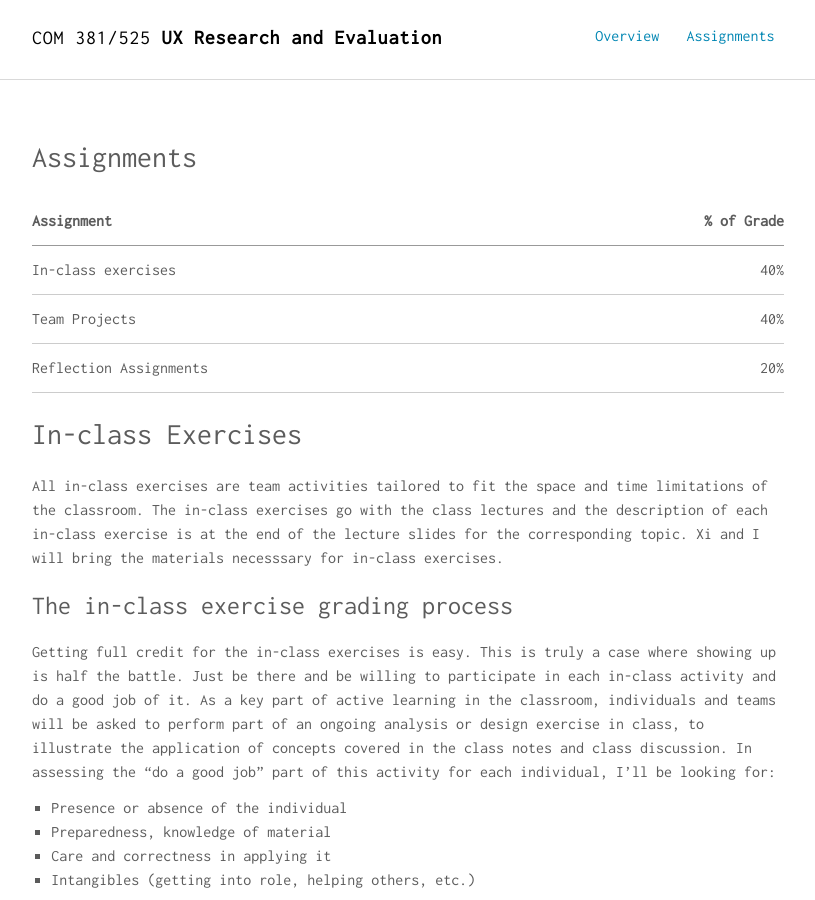
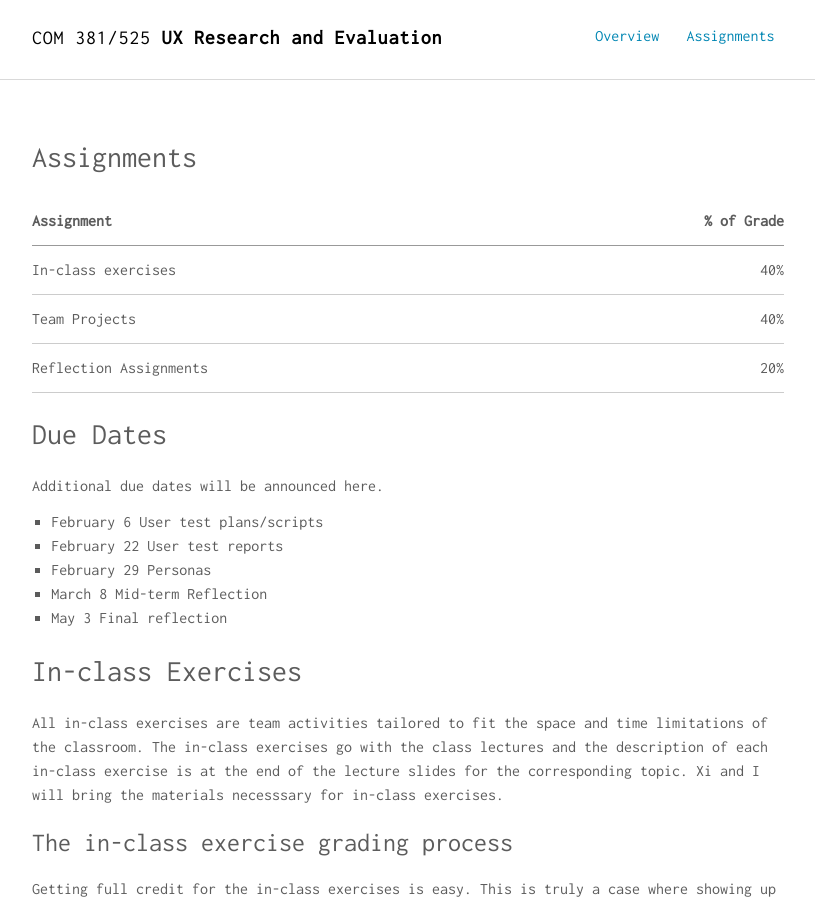
Before and after one commit to libbyh/com525spring2017, a Jekyll site: the page built from assignments.md, in a window 1280 px wide and 900 px high. Shown: the whole window, without its empty margins (232-1047 px from the left). Built offline with Jekyll 4.4.1, drawn with Linux system fonts in a browser that asks for light colours.

Commit message:
add due dates to assignments page

```diff
--- a/assignments.md
+++ b/assignments.md
@@ -9,6 +9,16 @@ permalink: /assignments/
 | In-class exercises     | 40% |
 | Team Projects     | 40%  |
 | Reflection Assignments | 20% |
+
+# Due Dates
+
+Additional due dates will be announced here.
+
+- February 6 User test plans/scripts
+- February 22 User test reports
+- February 29 Personas
+- March 8 Mid-term Reflection
+- May 3 Final reflection
 
 # In-class Exercises
 All in-class exercises are team activities tailored to fit the space and time limitations of the classroom. The in-class exercises go with the class lectures and the description of each in-class exercise is at the end of the lecture slides for the corresponding topic. Xi and I will bring the materials necesssary for in-class exercises.
```
